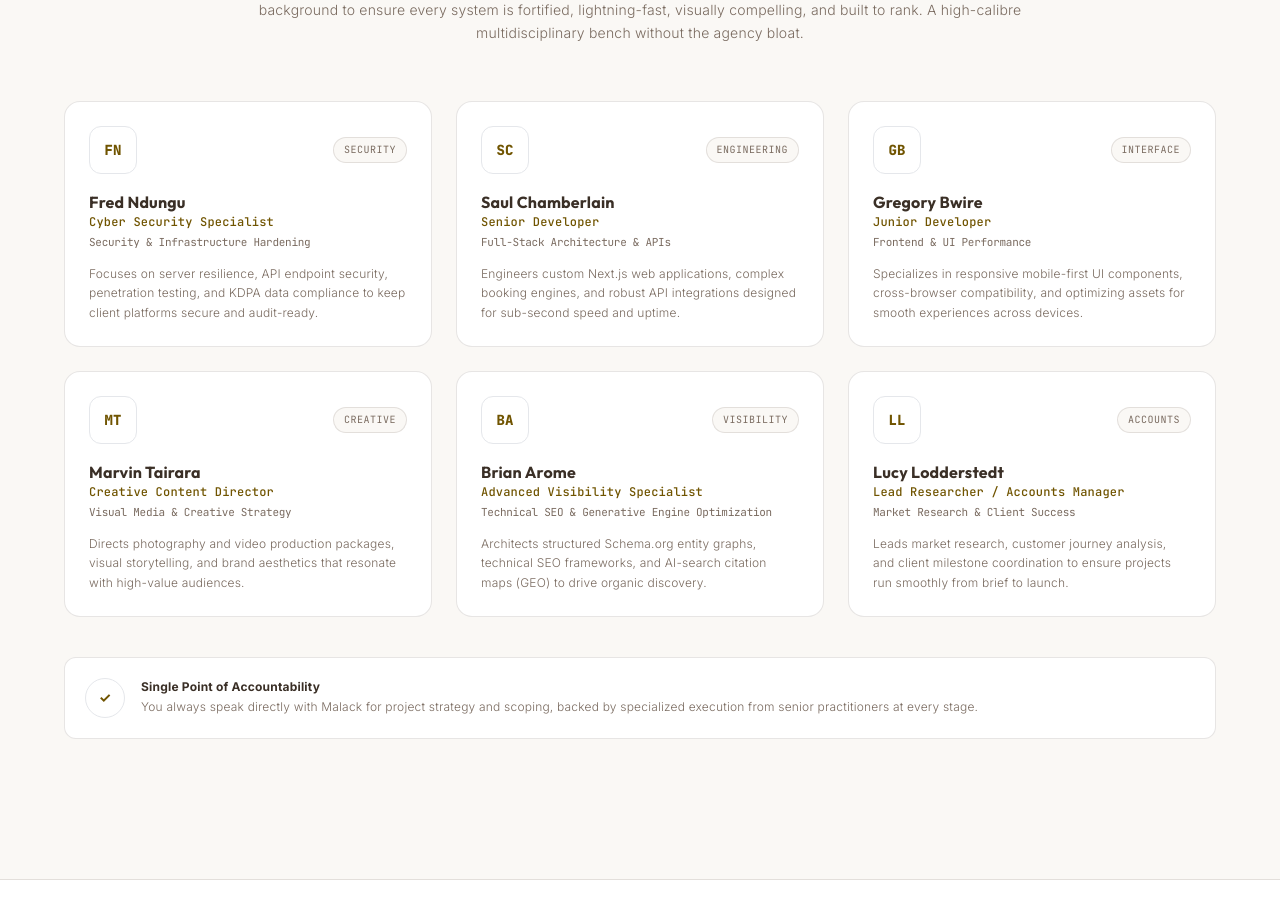
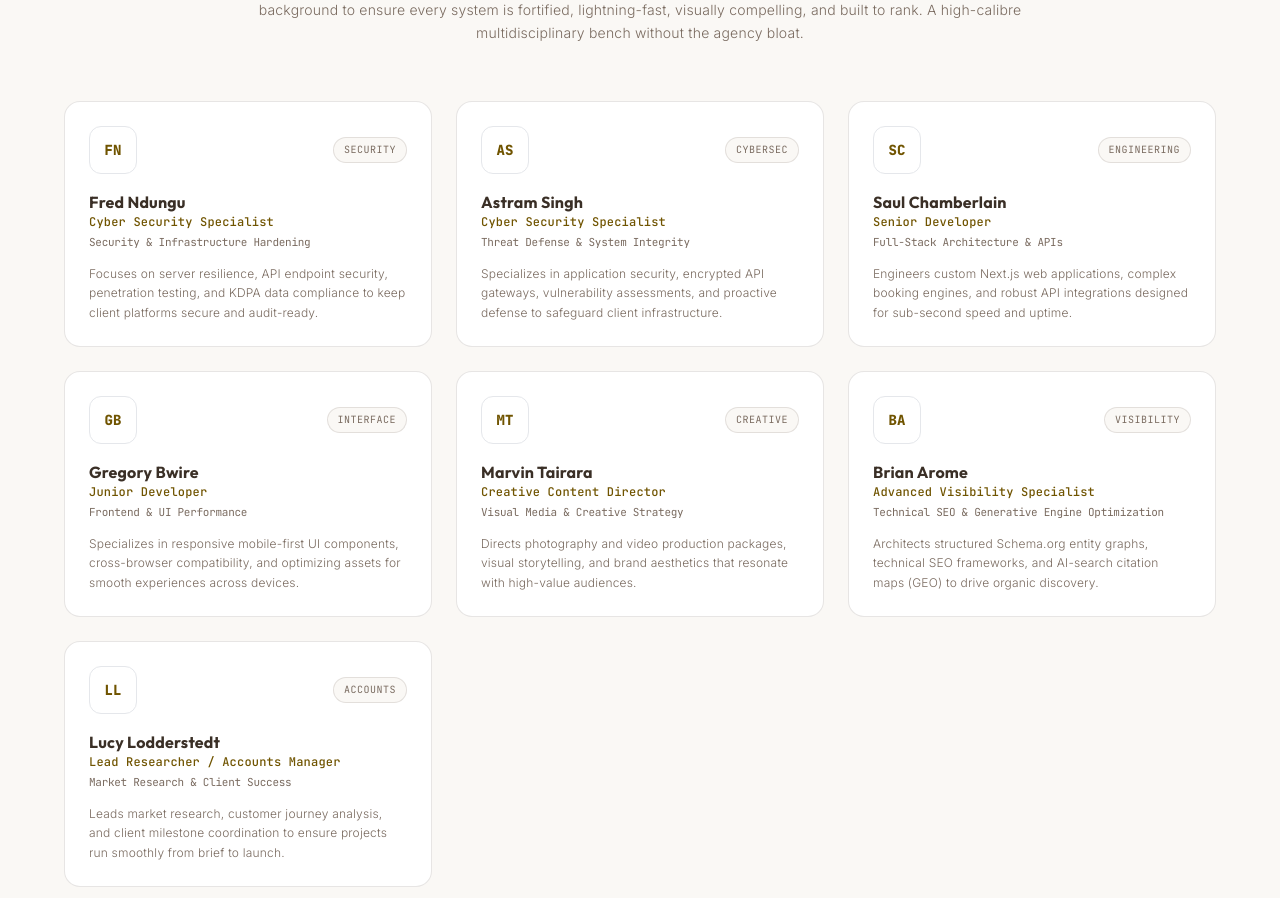
Before and after one commit to malackbwanapro-web/goldfish-digital-site, a Next.js app: page /about in a window 1280 px wide. Shown: the part 1860-2758 px from the top of the page. Built offline with nearby package versions, Linux system fonts and the light colour scheme; no server answers.

Commit message:
feat(about): add Astram Singh as Cyber Security Specialist

```diff
--- a/app/about/page.tsx
+++ b/app/about/page.tsx
@@ -83,6 +83,14 @@ const teamMembers: TeamMember[] = [
     tag: 'SECURITY',
     initials: 'FN',
     bio: 'Focuses on server resilience, API endpoint security, penetration testing, and KDPA data compliance to keep client platforms secure and audit-ready.',
+  },
+  {
+    name: 'Astram Singh',
+    role: 'Cyber Security Specialist',
+    discipline: 'Threat Defense & System Integrity',
+    tag: 'CYBERSEC',
+    initials: 'AS',
+    bio: 'Specializes in application security, encrypted API gateways, vulnerability assessments, and proactive defense to safeguard client infrastructure.',
   },
   {
     name: 'Saul Chamberlain',
```
